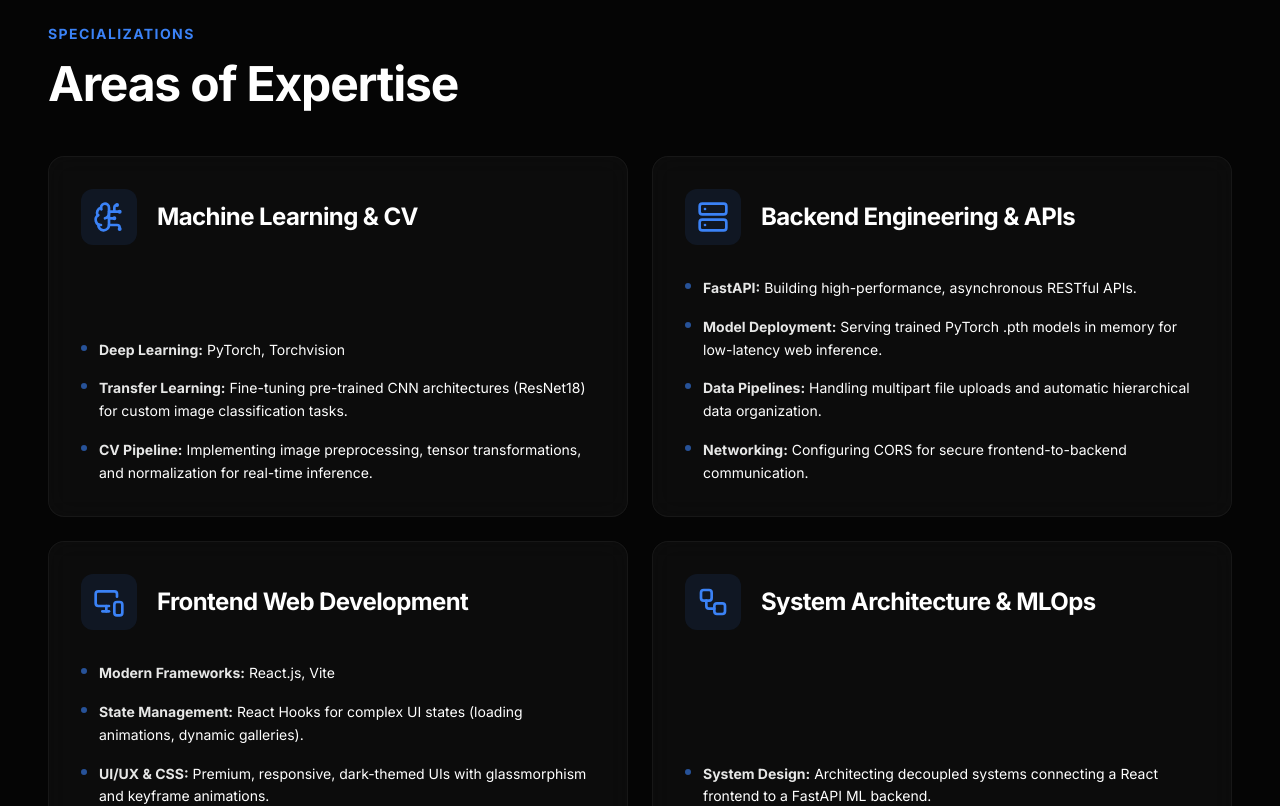
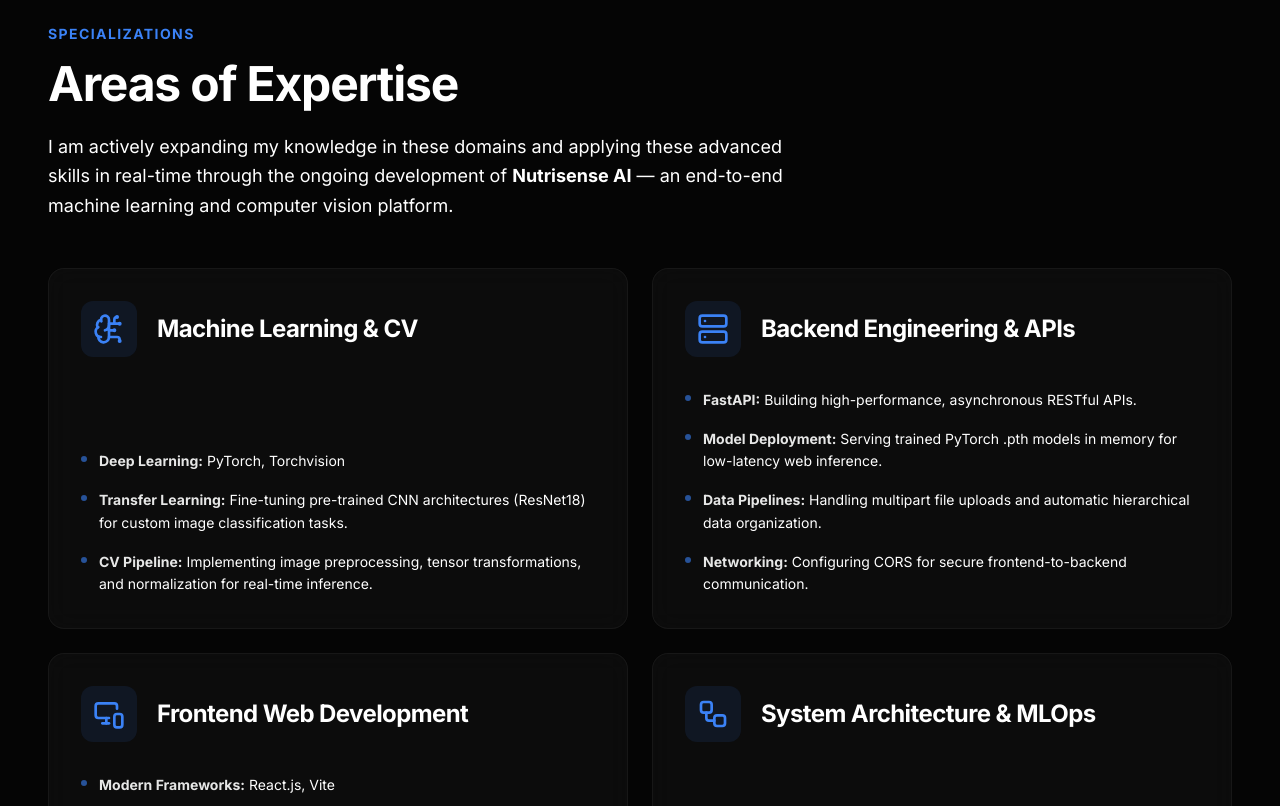
Before and after one commit to Deepatharshan/personal-portfolio, a Next.js app: page / in a window 1280 px wide. Shown: the part 2880-3686 px from the top of the page. Built offline with nearby package versions, Linux system fonts and the light colour scheme.

Commit message:
feat: mention Nutrisense AI development context in skills section

```diff
--- a/src/components/Skills.tsx
+++ b/src/components/Skills.tsx
@@ -183,9 +183,12 @@
           <h2 className="text-sm font-bold uppercase tracking-widest text-primary mb-4">
             Specializations
           </h2>
-          <h3 className="text-4xl md:text-5xl font-bold tracking-tight text-foreground">
+          <h3 className="text-4xl md:text-5xl font-bold tracking-tight text-foreground mb-6">
             Areas of Expertise
           </h3>
+          <p className="max-w-3xl text-muted-foreground text-lg leading-relaxed">
+            I am actively expanding my knowledge in these domains and applying these advanced skills in real-time through the ongoing development of <strong className="text-foreground">Nutrisense AI</strong> — an end-to-end machine learning and computer vision platform.
+          </p>
         </div>
 
         <div className="grid grid-cols-1 lg:grid-cols-2 gap-6 mb-32">
```
